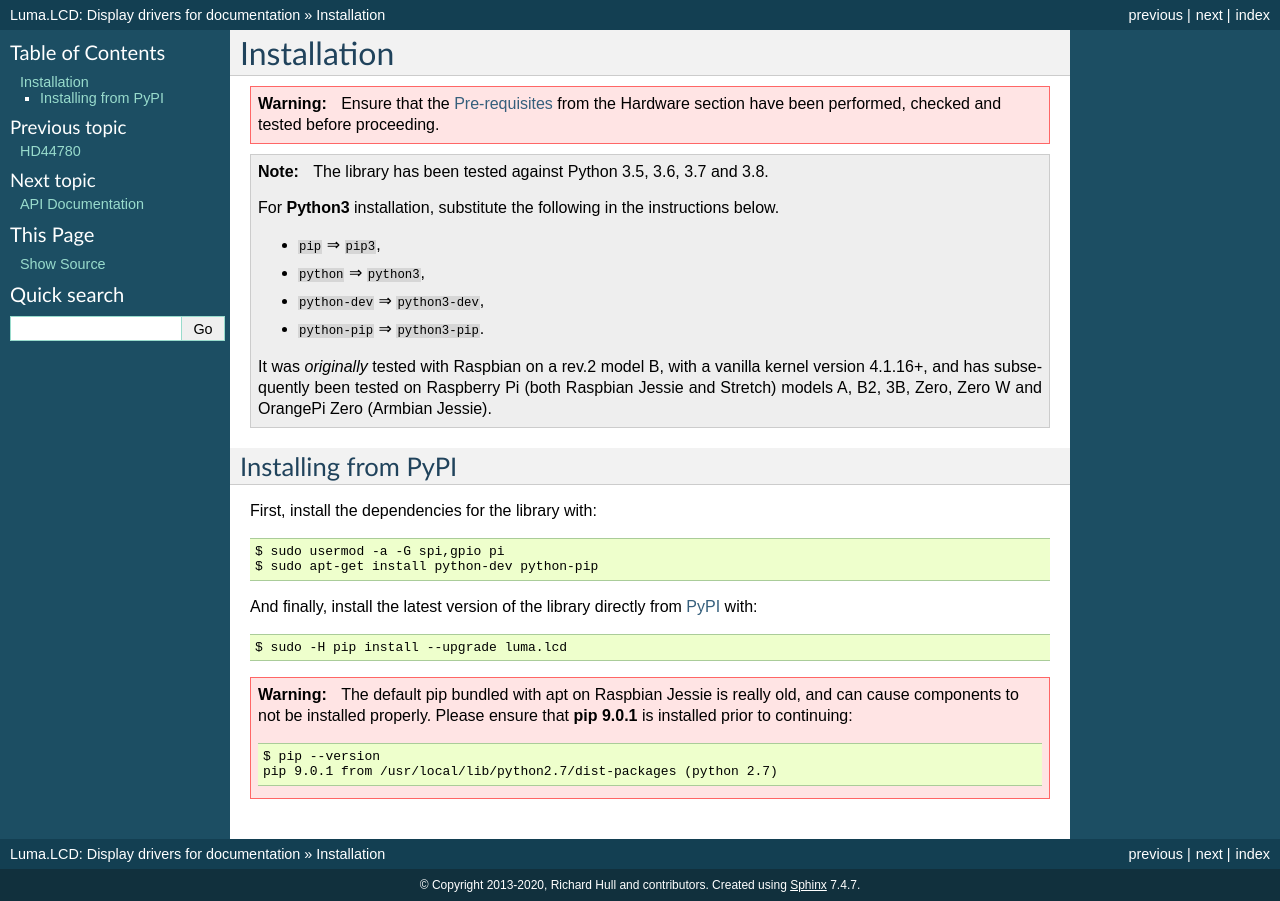
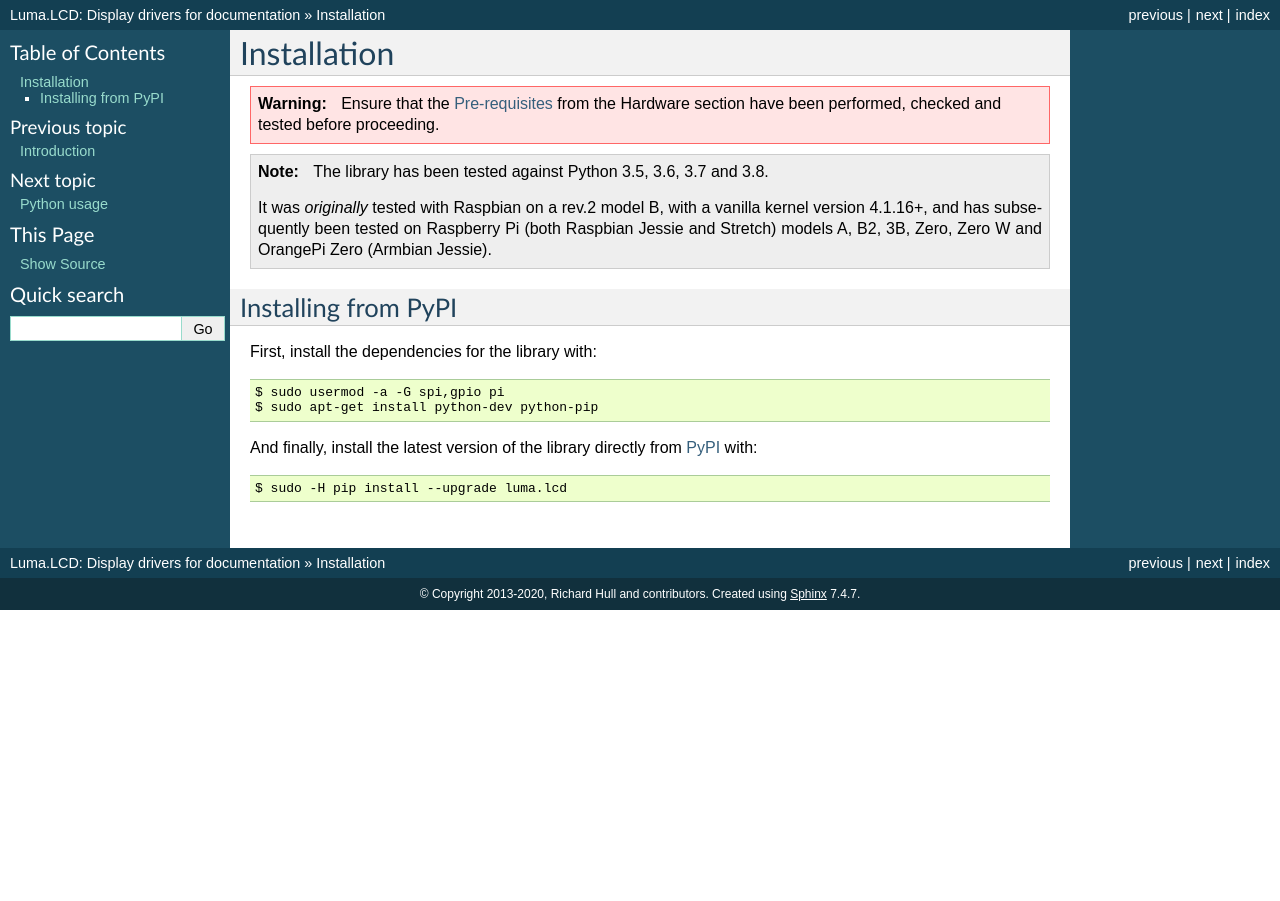
Before and after one commit to rm-hull/luma.lcd, a Sphinx documentation site: the page built from doc/install.rst, in a window 1280 px wide. Built offline with Sphinx 7.4.7, drawn with Linux system fonts in a browser that asks for light colours; the version number could not be read and is left out.

Commit message:
Suggested changes

```diff
--- a/doc/index.rst
+++ b/doc/index.rst
@@ -18,10 +18,10 @@ Luma.LCD: Display drivers for PCD8544, ST7735, ST7567, HT1621, UC1701X, ILI9341,
    :maxdepth: 2
 
    intro
+   install
    python-usage
    hardware
    HD44780
-   install
    api-documentation
    references
 
--- a/doc/install.rst
+++ b/doc/install.rst
@@ -5,14 +5,6 @@ Installation
    have been performed, checked and tested before proceeding.
 
 .. note:: The library has been tested against Python 3.5, 3.6, 3.7 and 3.8.
-
-   For **Python3** installation, substitute the following in the
-   instructions below.
-
-   * ``pip`` ⇒ ``pip3``,
-   * ``python`` ⇒ ``python3``,
-   * ``python-dev`` ⇒ ``python3-dev``,
-   * ``python-pip`` ⇒ ``python3-pip``.
 
    It was *originally* tested with Raspbian on a rev.2 model B, with a vanilla
    kernel version 4.1.16+, and has subsequently been tested on Raspberry Pi
@@ -31,9 +23,3 @@ And finally, install the latest version of the library directly from
 with::
 
   $ sudo -H pip install --upgrade luma.lcd
-
-.. warning:: The default pip bundled with apt on Raspbian Jessie is really old,
-  and can cause components to not be installed properly. Please ensure that **pip 9.0.1** is installed prior to continuing::
-
-      $ pip --version
-      pip 9.0.1 from /usr/local/lib/python2.7/dist-packages (python 2.7)
```
Also changed, not shown: doc/intro.rst (+4 -3 lines), doc/python-usage.rst (+24 -13 lines), 2 other files.
